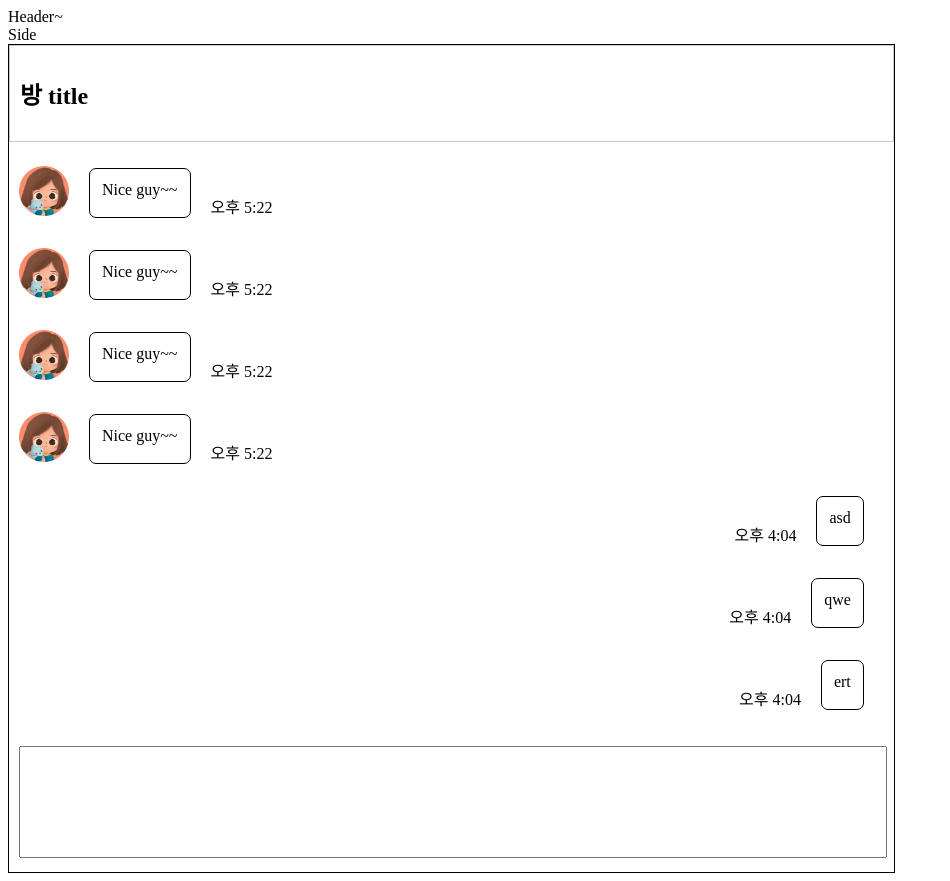
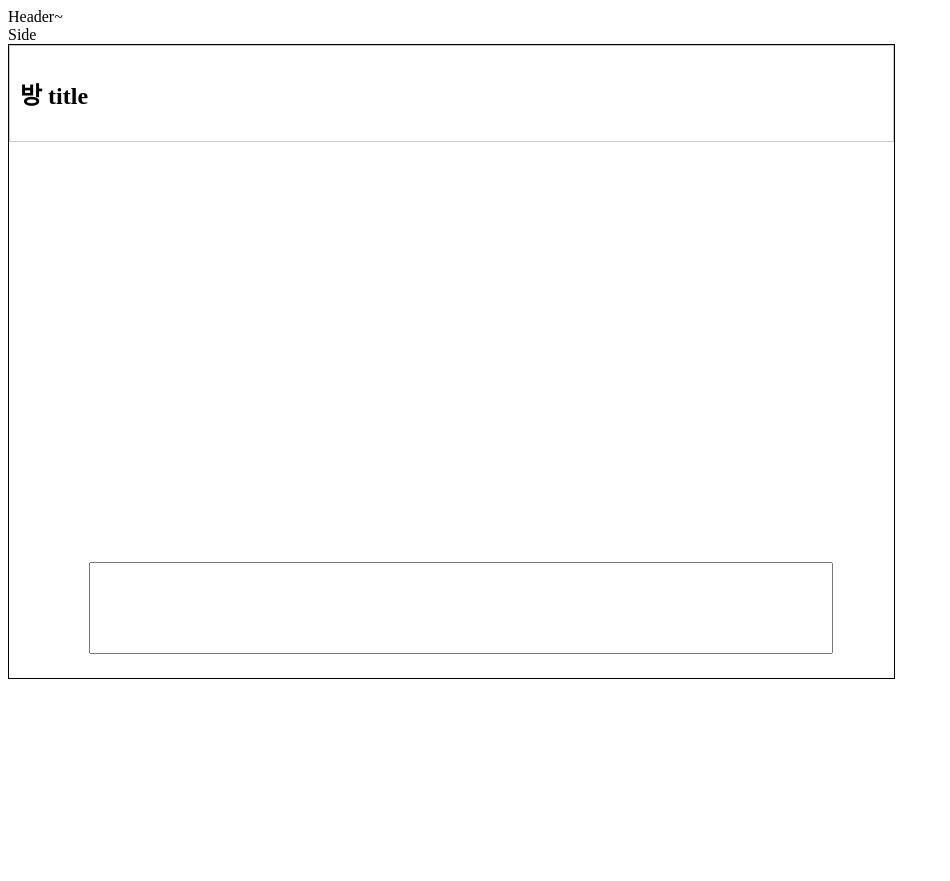
Before and after one commit to cksdlf856/talk-react-Improve, a React (Create React App) app: page /#/ in a window 1280 px wide. Shown: the whole page, without its empty margins (0-950 px from the left). After the commit the page ends 800 px from the top, so only its background shows below. Built offline with nearby package versions, Linux system fonts and the light colour scheme.

Commit message:
update Chat.js/Chat.module.css

```diff
--- a/src/components/chat/Chat.js
+++ b/src/components/chat/Chat.js
@@ -3,101 +3,92 @@ import styles from "./Chat.module.css";
 
 const Chat = () => {
 
-    const main_border_css = {
-        border: "1px black solid",
-        width: "70%"
-    }
-
-    const header_css = {
-        display: "flex",
-        flexDirection: "revert",
-        padding: "10px",
-        border: "1px #c9c9c9 solid"
-    }
-
-    const footer_css = {
-        padding: "10px"
-    }
-
-    const main_css = {
-        padding: "10px"
-    }
-
-    const textarea_css = {
-        width: "95.5%",
-        height: "70px",
-        resize: "none",
-        padding: "20px"
-    }
-
-    const [test, setTest] = React.useState(0);
+    const [contents, setContents] = React.useState(()=>{
+        return []
+    });
 
     const onKeyDown = (e) => {
 
-        if ( "Enter" === e.key ){
-            setTest(e.target.value);
+        if ( "Enter" === e.key && "" !== e.target.value ){
+            setContents([
+                ...contents,
+                {
+                    contents: e.target.value,
+                    writerCode: 0
+                }
+            ])
+            e.target.value = "";
 
-            e.target.value = "";
+
         }
 
     }
 
-    const list = [
-        "asd", "qwe", "ert"
-    ];
+    const mainRef = React.useRef();
+    const textareaRef = React.useRef();
 
+    React.useEffect(()=>{
+        console.log("useEffect");
+
+        const chatScroll = document.getElementById("main_div_chat");
+        chatScroll.scrollTop = mainRef.current.scrollHeight;
+
+        console.log(mainRef.current.scrollHeight);
+        console.log(contents);
+
+        console.log(textareaRef.current);
+
+
+    },[contents]); //[contents] 가 바뀔떄마다 이벤트 발생.
 
 
     return(
-        <main style={main_border_css} >
-            <header style={header_css}>
+        <main className={styles.main_border_css} >
+            <header className={styles.header_css}>
                 <h2 className={styles.test}>방 title</h2>
             </header>
-            <main style={main_css}>
-                {/* <SelfChat msg={test} /> */}
-                <OpponentChat />
-                <OpponentChat />
-                <OpponentChat />
-                <OpponentChat />
+            <main id="main_div_chat" className={styles.main_css} ref={mainRef}>
+
                 {
-                    list.map( msg =>
-                        <SelfChat msg={msg} />
-                    )
+                    contents.map( (obj, index) => {
+                        return <SelfChat obj={obj} key={index} />
+                    })
                 }
             </main>
-            <footer style={footer_css}>
-                <textarea style={textarea_css} onKeyDown={onKeyDown}></textarea>
+            <footer className={styles.footer_css}>
+                <textarea
+                className={styles.textarea_css}
+                onKeyDown={onKeyDown}
+                ref={textareaRef}
+                wrap="hard"
+                maxLength="50"
+                rows="1"
+                ></textarea>
             </footer>
         </main>
     )
 }
 
-const SelfChat = ({msg}) => {
-
-    const div_css = {
-        display: "flex",
-        justifyContent: "end"
-    }
-
-    const p_date_css = {
-        marginRight: "20px",
-        marginTop: "42px"
-    }
-
-    const p_contents_css = {
-        marginRight: "20px",
-        border: "1px black solid",
-        borderRadius: "7px",
-        padding: "12px"
-    }
+const SelfChat = ({obj}) => {
 
     return(
-        <div style={div_css}>
-            <p style={p_date_css}>
+        0 === obj.writerCode ?
+        <div className={styles.div_css}>
+            <p className={styles.p_date_css}>
                 오후 4:04
             </p>
-            <p style={p_contents_css}>
-                {msg}
+            <p className={styles.p_contents_css}>
+                {obj.contents}
+            </p>
+        </div>
+        :
+        <div className={styles.div_css_op}>
+            <img className={styles.img_profile} src="./img/img_profile.png" alt=""/>
+            <p className={styles.p_contents_css_op}>
+                {obj.contents}
+            </p>
+            <p className={styles.p_date_css_op}>
+                오후 5:22
             </p>
         </div>
     )
@@ -105,29 +96,14 @@ const SelfChat = ({msg}) => {
 
 const OpponentChat = () => {
 
-    const div_css = {
-        display: "flex"
-    }
-
-    const p_contents_css = {
-        marginLeft: "20px",
-        border: "1px black solid",
-        borderRadius: "7px",
-        padding: "12px"
-    }
-
-    const p_date_css = {
-        marginLeft: "20px",
-        marginTop: "42px"
-    }
 
     return(
-        <div style={div_css}>
+        <div className={styles.div_css_op}>
             <img className={styles.img_profile} src="./img/img_profile.png" alt=""/>
-            <p style={p_contents_css}>
+            <p className={styles.p_contents_css_op}>
                 Nice guy~~
             </p>
-            <p style={p_date_css}>
+            <p className={styles.p_date_css_op}>
                 오후 5:22
             </p>
         </div>
--- a/src/components/chat/Chat.module.css
+++ b/src/components/chat/Chat.module.css
@@ -1,5 +1,74 @@
+.main_border_css{
+    border: 1px black solid;
+    width: 70%;
+}
+
+.header_css{
+    display: flex;
+    flex-direction: revert;
+    padding: 10px;
+    border: 1px #c9c9c9 solid;
+}
+
+.footer_css{
+    margin-left: 80px;
+    margin-right: 80px;
+    margin-bottom: 20px;
+}
+
+.main_css{
+    padding: 10px;
+    height: 400px;
+    overflow-y: auto;
+}
+
+.textarea_css{
+    width: 95.5%;
+    height: 40px;
+    resize: none;
+    padding: 25px;
+    font-size: 17px;
+    overflow: hidden;
+}
+
+
+
+
 .img_profile{
     width: 50px;
     height: 50px;
     margin-top: 14px;
 }
+
+.div_css{
+    display: flex;
+    justify-content: end;
+}
+
+.p_date_css{
+    margin-right: 20px;
+    margin-top: 42px;
+}
+
+.p_contents_css{
+    margin-right: 20px;
+    border: 1px black solid;
+    border-radius: 7px;
+    padding: 12px;
+}
+
+.div_css_op{
+    display: flex;
+}
+
+.p_contents_css_op{
+    margin-left: 20px;
+    border: 1px black solid;
+    border-radius: 7px;
+    padding: 12px;
+}
+
+.p_date_css_op{
+    margin-left: 20px;
+    margin-top: 42px;
+}
```
